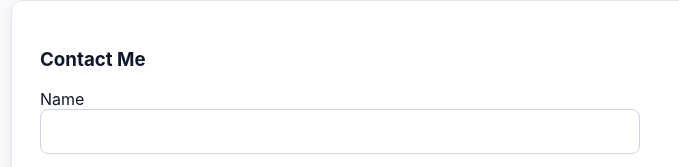
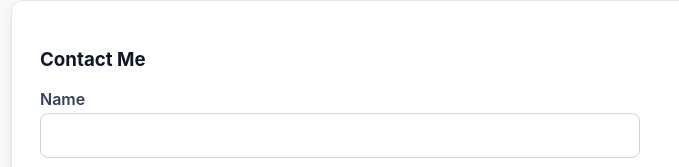
Before and after one commit to sankarvedula/ravi-portfolio, a plain HTML site: page index.html in a window 1280 px wide. Shown: the part 728-895 px from the top of the page, 17-696 px from the left. Drawn offline with Linux system fonts and the light colour scheme.

Commit message:
fixing the form css issue

```diff
--- a/style.css
+++ b/style.css
@@ -97,3 +97,9 @@ textarea:focus {
 form button {
   align-self: flex-start;
 }
+
+label {
+  font-weight: 600;
+  margin-bottom: 4px;
+  color: #334155;
+}
```
